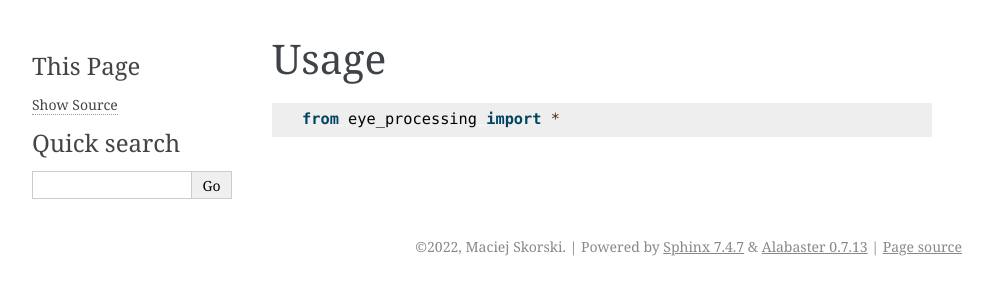
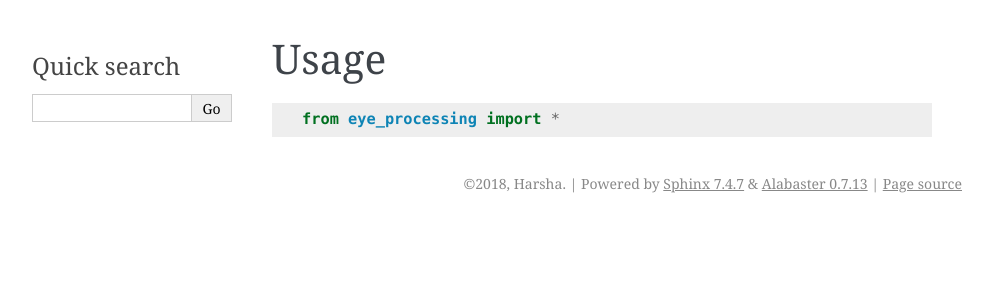
Before and after one commit to maciejskorski/eye-processing, a Sphinx documentation site: the page built from docs/usage.md, in a window 1280 px wide. Shown: the top 300 px of the page, without its empty margins (148-1141 px from the left). Built offline with Sphinx 7.4.7, drawn with Linux system fonts in a browser that asks for light colours; part of the change alters nothing that is shown.

Commit message:
clean docs

```diff
--- a/docs/conf.py
+++ b/docs/conf.py
@@ -1,24 +1,166 @@
-"""Sphinx configuration."""
+#!/usr/bin/env python3
+# -*- coding: utf-8 -*-
+#
+# WordCount documentation build configuration file, created by
+# sphinx-quickstart on Fri Jun  8 14:27:52 2018.
+#
+# This file is execfile()d with the current directory set to its
+# containing dir.
+#
+# Note that not all possible configuration values are present in this
+# autogenerated file.
+#
+# All configuration values have a default; values that are commented out
+# serve to show the default.
 
+# If extensions (or modules to document with autodoc) are in another directory,
+# add these directories to sys.path here. If the directory is relative to the
+# documentation root, use os.path.abspath to make it absolute, like shown here.
+#
 from cgitb import enable
 import os
 import sys
 sys.path.insert(0, os.path.abspath('../source'))
 
+
+# -- General configuration ------------------------------------------------
+
+# If your documentation needs a minimal Sphinx version, state it here.
+#
+# needs_sphinx = '1.0'
+
+# Add any Sphinx extension module names here, as strings. They can be
+# extensions coming with Sphinx (named 'sphinx.ext.*') or your custom
+# ones.
+extensions = ['myst_parser']
+
+# Add any paths that contain templates here, relative to this directory.
+templates_path = ['_templates']
+
+# The suffix(es) of source filenames.
+# You can specify multiple suffix as a list of string:
+#
+source_suffix = ['.rst', '.md']
+
+# The master toctree document.
+master_doc = 'index'
+
 # General information about the project.
-project = "Eye Processing"
-author = "Maciej Skorski"
-copyright = "2022, Maciej Skorski"
+project = 'WordCount'
+copyright = '2018, Harsha'
+author = 'Harsha'
 
-# Sources
-source_suffix = ['.md']
+# The version info for the project you're documenting, acts as replacement for
+# |version| and |release|, also used in various other places throughout the
+# built documents.
+#
+# The short X.Y version.
+version = '0.1'
+# The full version, including alpha/beta/rc tags.
+release = '0.1'
 
-# Extensions
-extensions = [
-    #"sphinx.ext.autodoc",
-    #"sphinx.ext.napoleon",
-    #"sphinx_click",
-    "myst_parser",
+# The language for content autogenerated by Sphinx. Refer to documentation
+# for a list of supported languages.
+#
+# This is also used if you do content translation via gettext catalogs.
+# Usually you set "language" from the command line for these cases.
+language = 'en'
+
+# List of patterns, relative to source directory, that match files and
+# directories to ignore when looking for source files.
+# This patterns also effect to html_static_path and html_extra_path
+exclude_patterns = ['_build', 'Thumbs.db', '.DS_Store']
+
+# The name of the Pygments (syntax highlighting) style to use.
+pygments_style = 'sphinx'
+
+# If true, `todo` and `todoList` produce output, else they produce nothing.
+todo_include_todos = False
+
+
+# -- Options for HTML output ----------------------------------------------
+
+# The theme to use for HTML and HTML Help pages.  See the documentation for
+# a list of builtin themes.
+#
+#html_theme = 'sphinx_rtd_theme'
+
+# Theme options are theme-specific and customize the look and feel of a theme
+# further.  For a list of options available for each theme, see the
+# documentation.
+#
+# html_theme_options = {}
+
+# Add any paths that contain custom static files (such as style sheets) here,
+# relative to this directory. They are copied after the builtin static files,
+# so a file named "default.css" will overwrite the builtin "default.css".
+html_static_path = []
+
+# Custom sidebar templates, must be a dictionary that maps document names
+# to template names.
+#
+# This is required for the alabaster theme
+# refs: http://alabaster.readthedocs.io/en/latest/installation.html#sidebars
+html_sidebars = {
+    '**': [
+        'relations.html',  # needs 'show_related': True theme option to display
+        'searchbox.html',
+    ]
+}
+
+
+# -- Options for HTMLHelp output ------------------------------------------
+
+# Output file base name for HTML help builder.
+htmlhelp_basename = 'WordCountdoc'
+
+
+# -- Options for LaTeX output ---------------------------------------------
+
+latex_elements = {
+    # The paper size ('letterpaper' or 'a4paper').
+    #
+    # 'papersize': 'letterpaper',
+
+    # The font size ('10pt', '11pt' or '12pt').
+    #
+    # 'pointsize': '10pt',
+
+    # Additional stuff for the LaTeX preamble.
+    #
+    # 'preamble': '',
+
+    # Latex figure (float) alignment
+    #
+    # 'figure_align': 'htbp',
+}
+
+# Grouping the document tree into LaTeX files. List of tuples
+# (source start file, target name, title,
+#  author, documentclass [howto, manual, or own class]).
+latex_documents = [
+    (master_doc, 'WordCount.tex', 'WordCount Documentation',
+     'Harsha', 'manual'),
 ]
-#autodoc_typehints = "description"
-#html_theme = "furo"
+
+
+# -- Options for manual page output ---------------------------------------
+
+# One entry per manual page. List of tuples
+# (source start file, name, description, authors, manual section).
+man_pages = [
+    (master_doc, 'wordcount', 'WordCount Documentation',
+     [author], 1)
+]
+
+
+# -- Options for Texinfo output -------------------------------------------
+
+# Grouping the document tree into Texinfo files. List of tuples
+# (source start file, target name, title, author,
+#  dir menu entry, description, category)
+texinfo_documents = [
+    (master_doc, 'WordCount', 'WordCount Documentation',
+     author, 'WordCount', 'One line description of project.',
+     'Miscellaneous'),
+]
```
